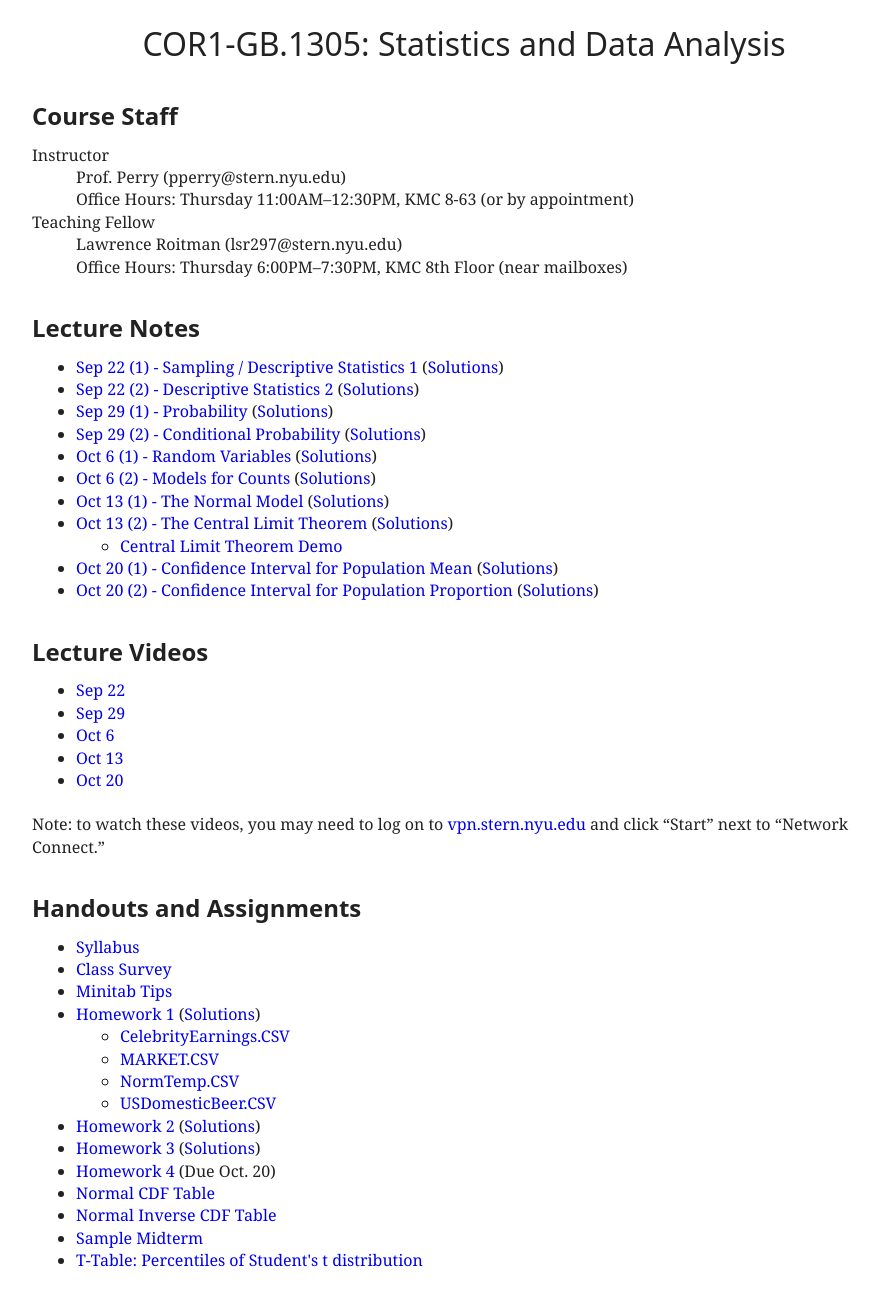
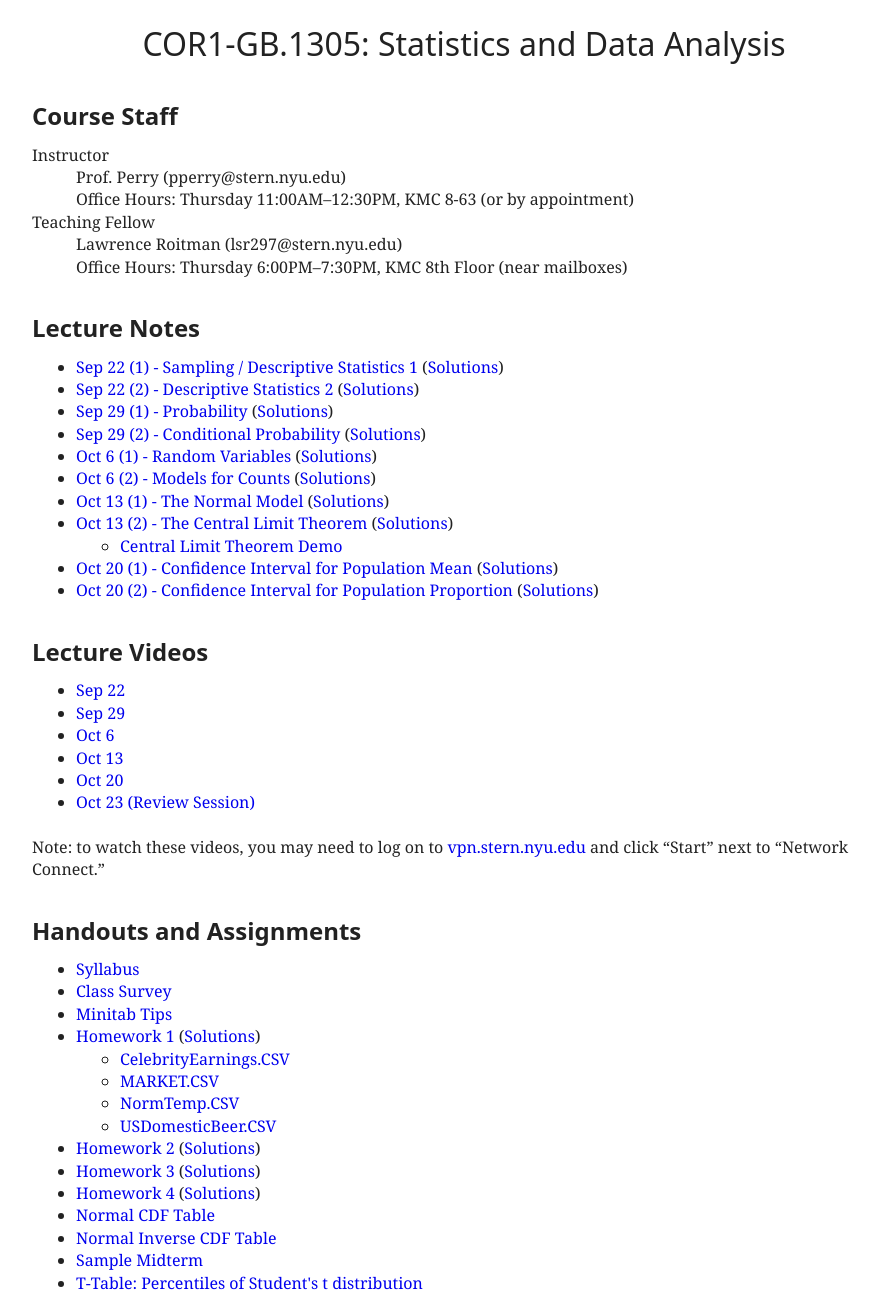
Before and after one commit to patperry/patperry.github.com, a Jekyll site: the page built from course/cor1305/index.html, in a window 1280 px wide. Shown: the whole page, without its empty margins (176-1056 px from the left). Built offline with Jekyll 4.4.1, drawn with Linux system fonts in a browser that asks for light colours; before the commit the page ends 1294 px from its top, so only the background shows below that.

Commit message:
Add HW4Sol, link to video

```diff
--- a/course/cor1305/index.html
+++ b/course/cor1305/index.html
@@ -54,6 +54,7 @@ stylesheet: /css/main.css?v=1
   <li><a href="http://nyustern.mediasite.com/Mediasite/Play/c58f11fe5423450c8d166daeee0b53c91d">Oct  6</a>
   <li><a href="http://nyustern.mediasite.com/Mediasite/Play/92863ae858d14e5ab38cb29bbb24322c1d">Oct 13</a>
   <li><a href="http://nyustern.mediasite.com/Mediasite/Play/a9a923cc590948d0acab08ec58648f0e1d">Oct 20</a>
+  <li><a href="http://nyustern.mediasite.com/Mediasite/Play/db9d99d1776344b3886ae96c8035f58b1d">Oct 23 (Review Session)</a>
 </ul>
 <p>Note: to watch these videos, you may need to log on to <a href="http://vpn.stern.nyu.edu/">vpn.stern.nyu.edu</a>
   and click &ldquo;Start&rdquo; next to &ldquo;Network Connect.&rdquo;
@@ -77,7 +78,8 @@ stylesheet: /css/main.css?v=1
     (<a href="hw/hw02sol.pdf">Solutions</a>)
   <li><a href="hw/hw03.pdf">Homework 3</a>
     (<a href="hw/hw03sol.pdf">Solutions</a>)
-  <li><a href="hw/hw04.pdf">Homework 4</a> (Due Oct.&nbsp;20)
+  <li><a href="hw/hw04.pdf">Homework 4</a>
+    (<a href="hw/hw04sol.pdf">Solutions</a>)
   <li><a href="handout/normal-cdf.pdf">Normal CDF Table</a>
   <li><a href="handout/normal-inv-cdf.pdf">Normal Inverse CDF Table</a>
   <li><a href="handout/midterm.pdf">Sample Midterm</a>
```
Also changed, not shown: 1 other file.
